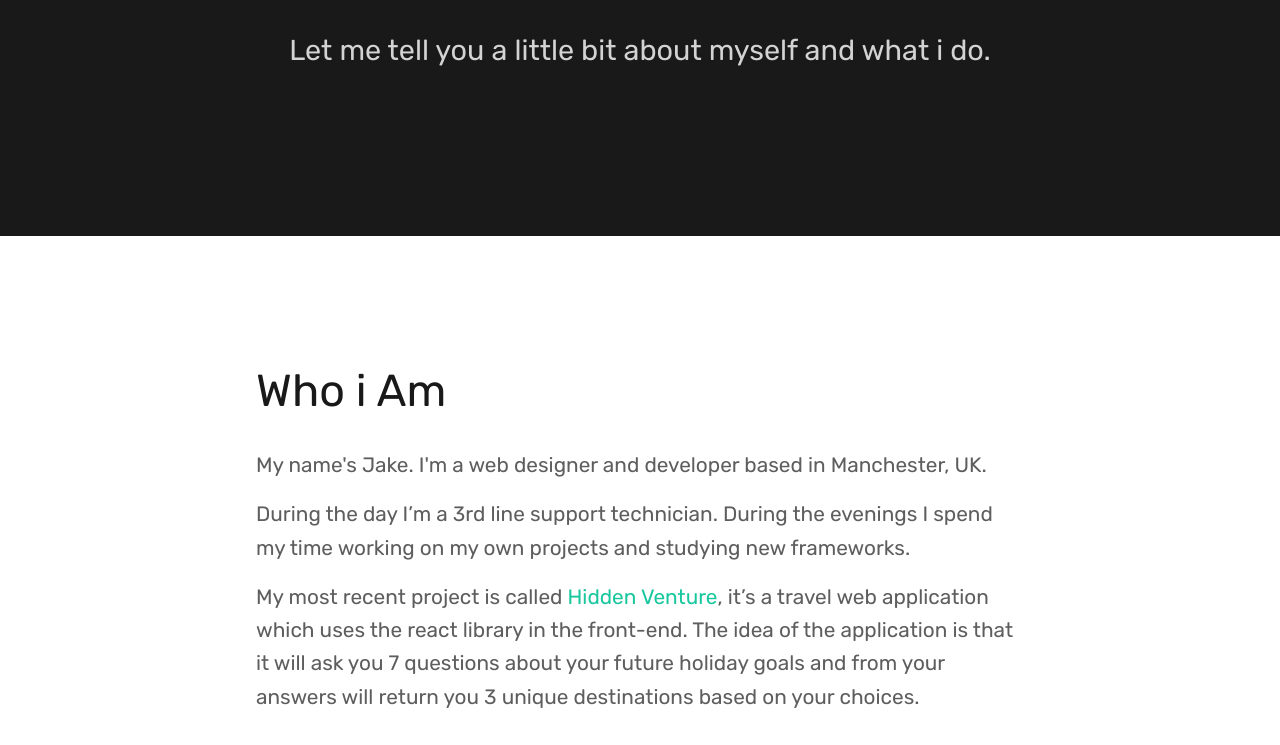
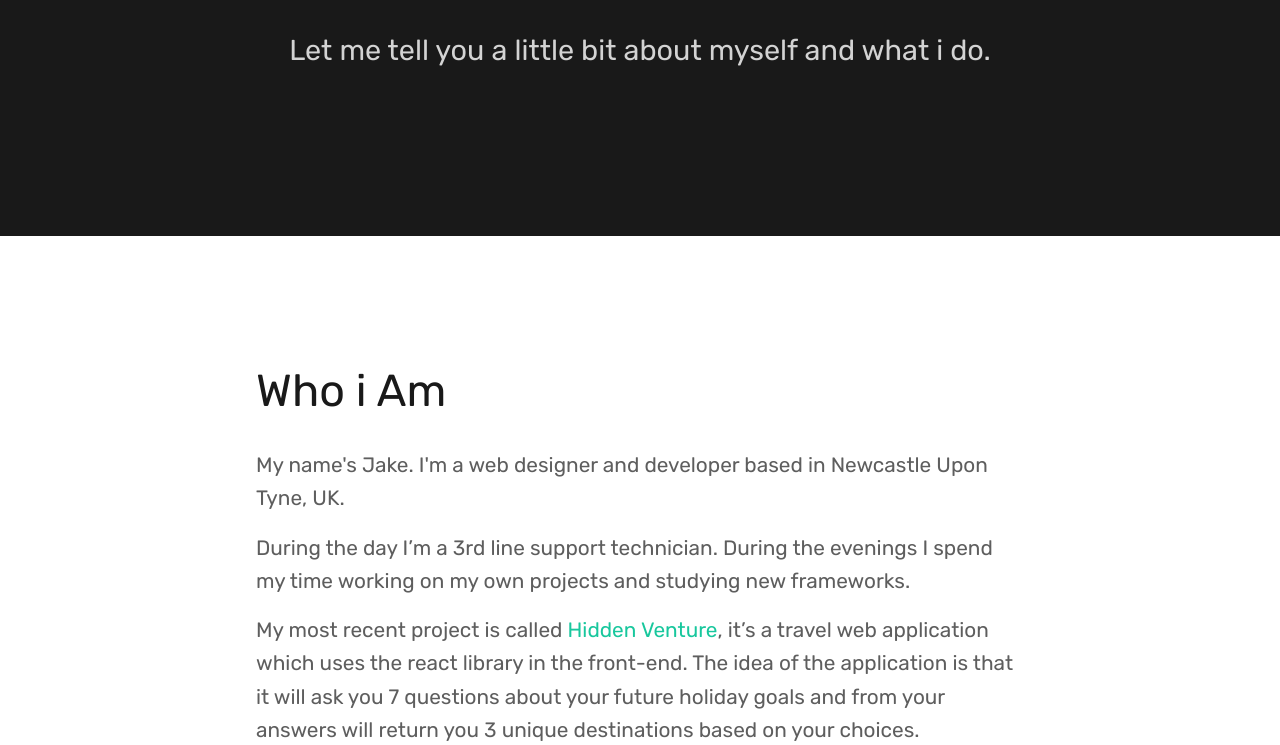
Before and after one commit to ShrewdStyle/Portfolio_Website_v2_Gatsby, a Gatsby site: page /about in a window 1280 px wide. Shown: the part 352-1097 px from the top of the page. Built offline with nearby package versions, Linux system fonts and the light colour scheme; Gatsby itself is replaced by a stand-in of ours.

Commit message:
About section info ammended

```diff
--- a/src/components/PageSetup/About/AboutContent.js
+++ b/src/components/PageSetup/About/AboutContent.js
@@ -16,8 +16,8 @@ const AboutContent = () => {
       <div className={classes.AboutBodyContainer}>
         <div className={classes.AboutBodyHeader}>Who i Am</div>
         <div className={classes.AboutBodyP}>
-          My name's Jake. I'm a web designer and developer based in Manchester,
-          UK.
+          My name's Jake. I'm a web designer and developer based in Newcastle
+          Upon Tyne, UK.
         </div>
         <div className={classes.AboutBodyP}>
           During the day I’m a 3rd line support technician. During the evenings
```
